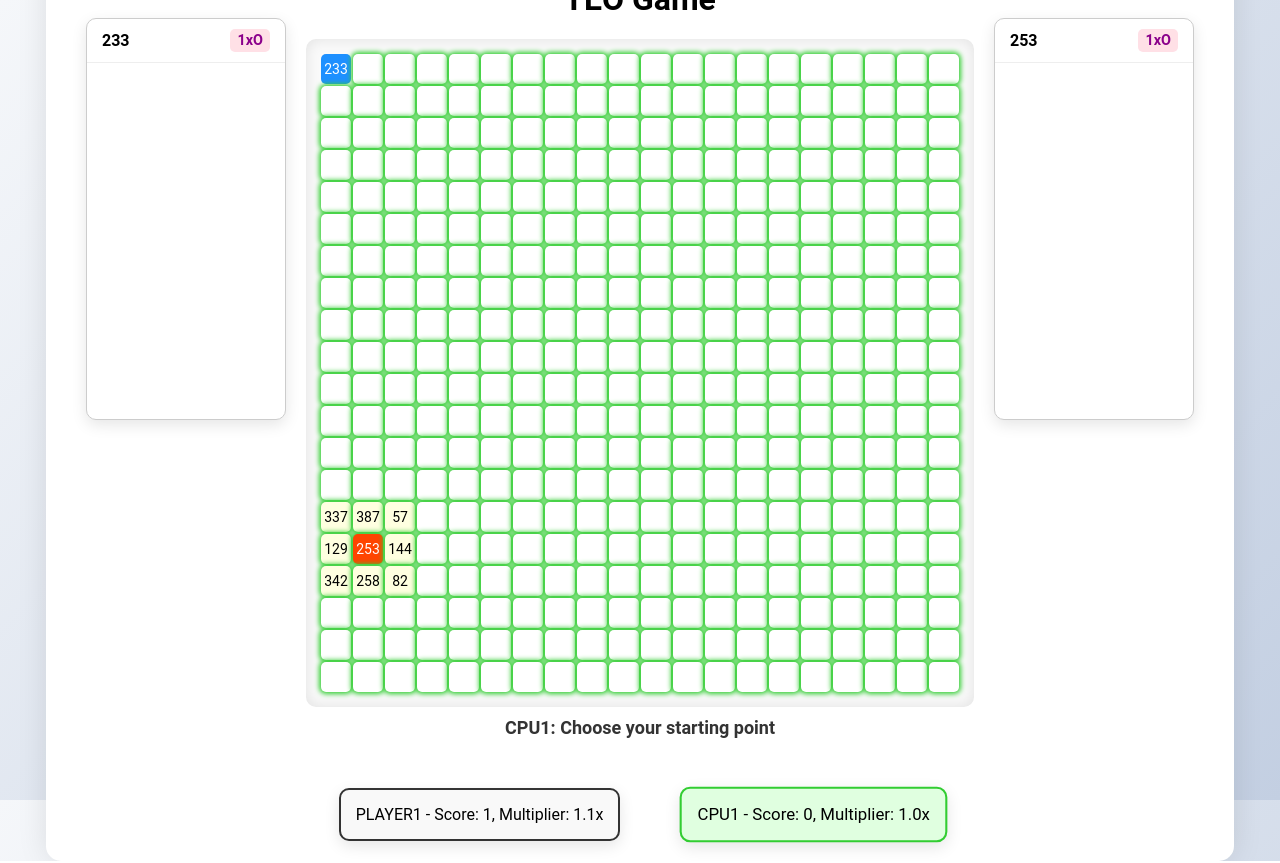
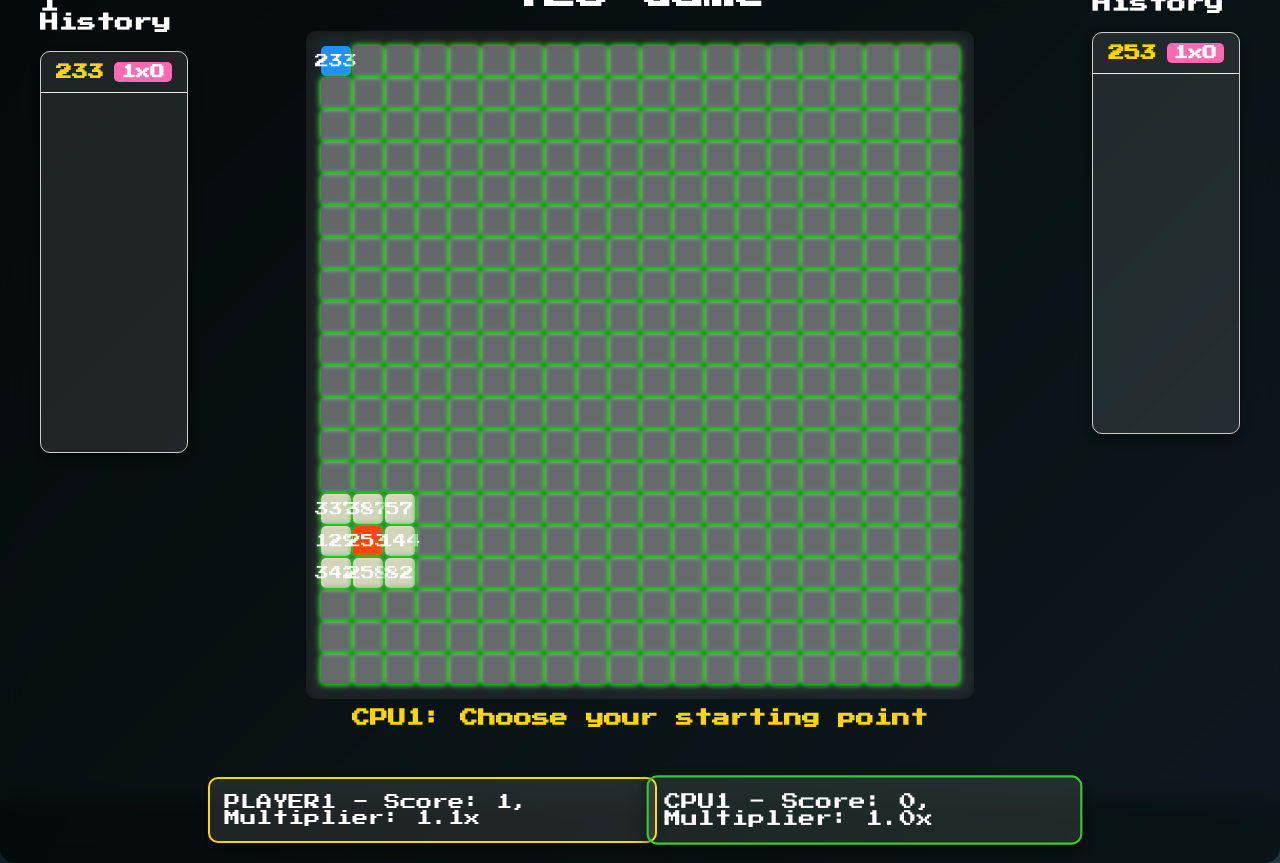
Before and after one commit to NitsuaFox/FIVES-ODDS-AND-EVENS, a plain HTML site: page FOE.html in a window 1280 px wide. Both pictures are taken after a click on the element 336 px from the left and 69 px from the top of the page. Drawn offline with Linux system fonts and the light colour scheme.

Commit message:
Update FOE.html

```diff
--- a/FOE.html
+++ b/FOE.html
@@ -5,21 +5,26 @@
     <meta name="viewport" content="width=device-width, initial-scale=1.0">
     <title>TEO Game</title>
     <style>
+        @import url('https://fonts.googleapis.com/css2?family=Press+Start+2P&display=swap');
+
         body {
-            font-family: 'Roboto', sans-serif;
+            font-family: 'Press Start 2P', cursive;
             display: flex;
             justify-content: center;
             align-items: center;
             height: 100vh;
             margin: 0;
-            background: linear-gradient(135deg, #f5f7fa, #c3cfe2);
+            background: linear-gradient(135deg, #0f2027, #203a43, #2c5364);
+            color: #fff;
+            overflow: hidden;
         }
         .game-container {
             display: flex;
             padding: 20px;
-            background-color: #fff;
+            background: rgba(0, 0, 0, 0.7);
             border-radius: 15px;
-            box-shadow: 0 0 30px rgba(0,0,0,0.1);
+            box-shadow: 0 0 30px rgba(0,0,0,0.5);
+            backdrop-filter: blur(10px);
         }
         .game-board-container {
             display: flex;
@@ -31,10 +36,10 @@
             grid-template-columns: repeat(20, 30px);
             grid-template-rows: repeat(20, 30px);
             gap: 2px;
-            background-color: #fafafa;
+            background: rgba(255, 255, 255, 0.1);
             padding: 15px;
             border-radius: 10px;
-            box-shadow: inset 0 0 15px rgba(0,0,0,0.1);
+            box-shadow: inset 0 0 15px rgba(0,0,0,0.5);
         }
         .cell {
             width: 30px;
@@ -44,20 +49,20 @@
             justify-content: center;
             font-size: 14px;
             cursor: pointer;
-            background-color: #fff;
+            background: rgba(255, 255, 255, 0.3);
             transition: all 0.3s ease;
             border-radius: 5px;
         }
-        .cell.revealed { background-color: #dcdcdc; }
-        .cell.player1 { background-color: #1E90FF; color: white; }
-        .cell.cpu1 { background-color: #FF4500; color: white; }
+        .cell.revealed { background: rgba(220, 220, 220, 0.8); }
+        .cell.player1 { background: #1E90FF; color: white; }
+        .cell.cpu1 { background: #FF4500; color: white; }
         .cell.available { box-shadow: 0 0 5px 2px #32CD32; }
-        .cell.temp-revealed { background-color: #FFFFE0; }
+        .cell.temp-revealed { background: rgba(255, 255, 224, 0.8); }
         #status, #combo-info {
             margin: 10px 0;
             font-size: 18px;
             font-weight: bold;
-            color: #333;
+            color: #FFD700;
         }
         .player-info {
             display: flex;
@@ -66,16 +71,16 @@
             margin-top: 20px;
         }
         .player-box {
-            border: 2px solid #333;
+            border: 2px solid #FFD700;
             padding: 15px;
             border-radius: 10px;
-            background-color: #f9f9f9;
-            box-shadow: 0 5px 15px rgba(0,0,0,0.1);
+            background: rgba(255, 255, 255, 0.1);
+            box-shadow: 0 5px 15px rgba(0,0,0,0.5);
             transition: all 0.3s ease;
         }
         .player-box.active {
             border-color: #32CD32;
-            background-color: #E0FFE0;
+            background: rgba(224, 255, 224, 0.1);
             transform: scale(1.05);
         }
         .history-container {
@@ -90,8 +95,8 @@
             overflow-y: auto;
             border: 1px solid #ccc;
             border-radius: 10px;
-            background-color: #fff;
-            box-shadow: 0 5px 15px rgba(0,0,0,0.1);
+            background: rgba(255, 255, 255, 0.1);
+            box-shadow: 0 5px 15px rgba(0,0,0,0.5);
         }
         .history-item {
             padding: 10px 15px;
@@ -99,6 +104,7 @@
             display: flex;
             justify-content: space-between;
             align-items: center;
+            color: #FFD700;
         }
         .history-item .number { font-weight: bold; }
         .history-item .combo-info {
@@ -110,10 +116,11 @@
             padding: 3px 7px;
             border-radius: 5px;
             font-weight: bold;
+            color: #fff;
         }
-        .combo-badge.even { background-color: #d0ffd6; color: #006400; }
-        .combo-badge.odd { background-color: #ffe0e6; color: #8b008b; }
-        .combo-badge.fives { background-color: #d6eaff; color: #00008b; }
+        .combo-badge.even { background: #32CD32; }
+        .combo-badge.odd { background: #FF69B4; }
+        .combo-badge.fives { background: #1E90FF; }
     </style>
 </head>
 <body>
```
